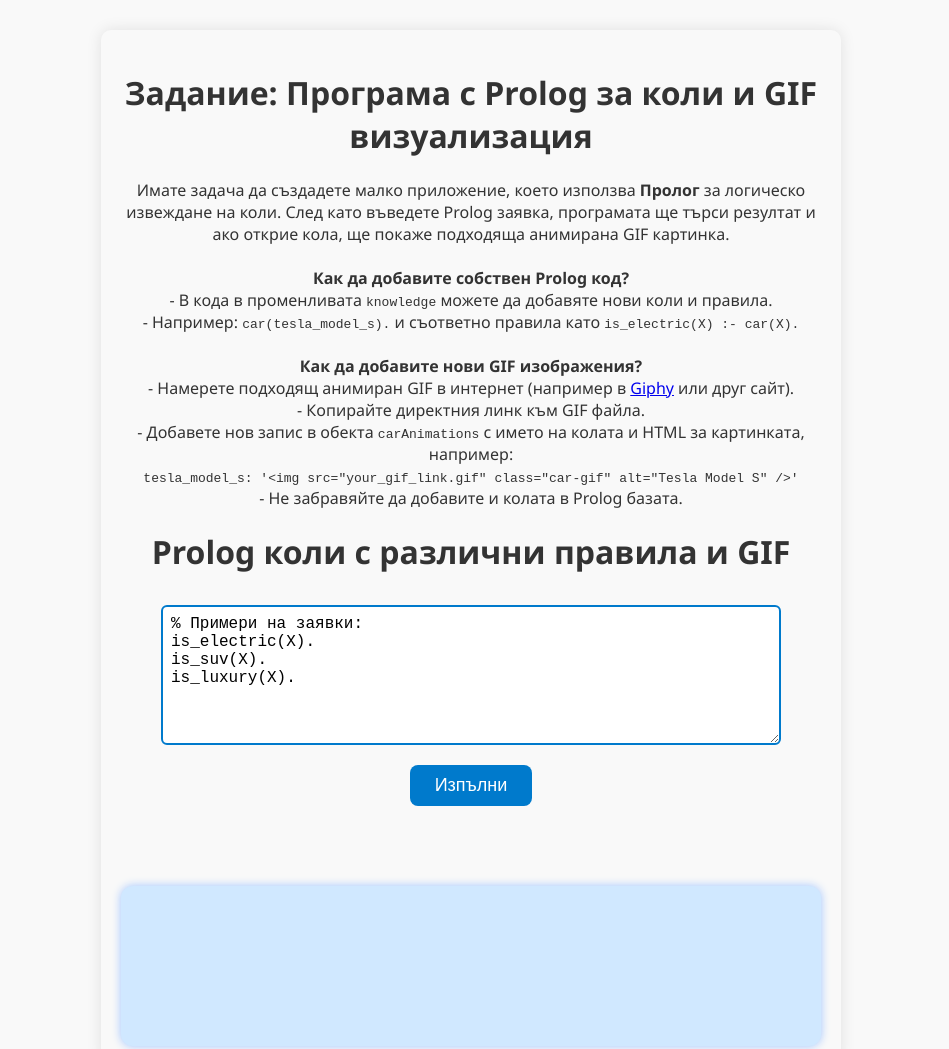
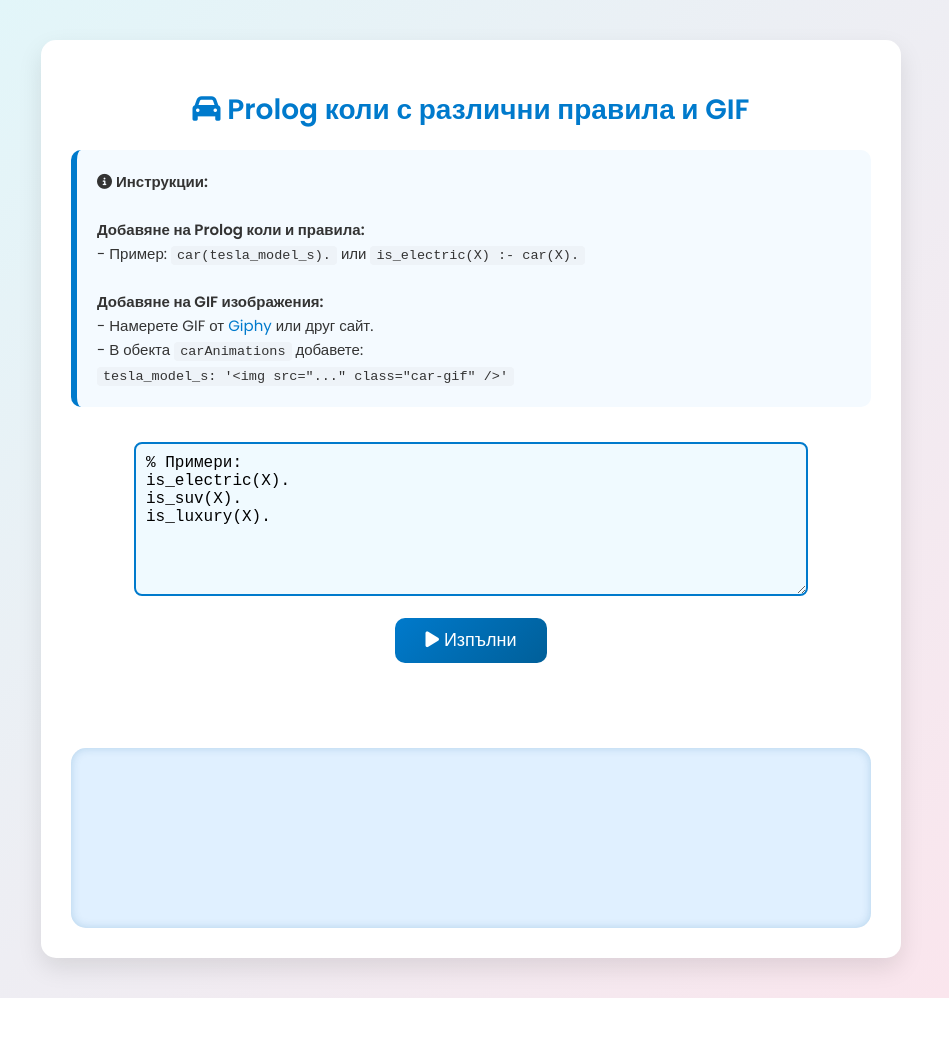
Before and after one commit to RedXMF/CarGif, a plain HTML site: page index.html in a window 1280 px wide. Shown: the top 1049 px of the page, without its empty margins (169-1118 px from the left). After the commit the page ends 998 px from the top, so only its background shows below. Drawn offline with Linux system fonts and the light colour scheme; a script that the page names is missing.

Commit message:
Update index.html

```diff
--- a/index.html
+++ b/index.html
@@ -4,105 +4,160 @@
   <meta charset="UTF-8" />
   <meta name="viewport" content="width=device-width, initial-scale=1" />
   <title>Prolog коли с различни правила и GIF</title>
+  <link href="https://fonts.googleapis.com/css2?family=Poppins:wght@400;600&display=swap" rel="stylesheet">
+  <link rel="stylesheet" href="https://cdnjs.cloudflare.com/ajax/libs/font-awesome/6.5.0/css/all.min.css">
+
   <style>
     body {
-      font-family: 'Segoe UI', Tahoma, Geneva, Verdana, sans-serif;
-      max-width: 700px;
-      margin: 30px auto;
-      background: #f9f9f9;
+      font-family: 'Poppins', sans-serif;
+      background: linear-gradient(135deg, #e0f7fa, #fce4ec);
+      margin: 0;
+      padding: 0;
+    }
+
+    .container {
+      max-width: 800px;
+      margin: 40px auto;
+      background: #ffffff;
+      padding: 30px;
+      border-radius: 15px;
+      box-shadow: 0 10px 25px rgba(0, 0, 0, 0.1);
+      text-align: center;
       color: #333;
+    }
+
+    h1 {
+      color: #007acc;
+      font-size: 28px;
+      animation: fadeIn 1s ease-in-out;
+    }
+
+    @keyframes fadeIn {
+      from { opacity: 0; transform: translateY(-10px); }
+      to { opacity: 1; transform: translateY(0); }
+    }
+
+    .instructions {
+      text-align: left;
+      background: #f4faff;
       padding: 20px;
-      box-shadow: 0 0 15px rgba(0,0,0,0.1);
+      border-left: 6px solid #007acc;
       border-radius: 10px;
-      text-align: center;
+      margin-bottom: 25px;
+      font-size: 15px;
+      line-height: 1.6;
     }
+
+    .instructions code {
+      background-color: #eef3f8;
+      padding: 2px 6px;
+      border-radius: 4px;
+      font-size: 90%;
+    }
+
+    .instructions a {
+      color: #007acc;
+      text-decoration: none;
+    }
+
+    .instructions a:hover {
+      text-decoration: underline;
+    }
+
     textarea {
       width: 90%;
-      max-width: 600px;
-      height: 120px;
-      font-family: monospace;
+      max-width: 650px;
+      height: 130px;
+      font-family: 'Courier New', monospace;
       font-size: 16px;
       margin-top: 10px;
-      border-radius: 6px;
+      border-radius: 8px;
       border: 2px solid #007acc;
-      padding: 8px;
-      resize: vertical;
+      padding: 10px;
+      background-color: #f0faff;
     }
+
     button {
       margin-top: 15px;
-      padding: 10px 25px;
+      padding: 12px 30px;
       font-size: 18px;
-      background-color: #007acc;
+      background: linear-gradient(135deg, #007acc, #005f99);
       border: none;
       color: white;
-      border-radius: 8px;
+      border-radius: 10px;
       cursor: pointer;
-      transition: background-color 0.3s ease;
+      transition: transform 0.2s ease, box-shadow 0.3s ease;
     }
+
     button:hover {
-      background-color: #005f99;
+      transform: scale(1.05);
+      box-shadow: 0 5px 15px rgba(0, 123, 204, 0.4);
     }
+
     #result {
-      margin-top: 20px;
+      margin-top: 25px;
       font-size: 18px;
-      min-height: 30px;
       font-weight: bold;
       color: #004a99;
+      min-height: 30px;
     }
+
     .car-container {
       margin-top: 30px;
-      min-height: 160px;
+      min-height: 180px;
       display: flex;
       justify-content: center;
       align-items: center;
-      background: #d0e8ff;
+      background: #e0f0ff;
+      border-radius: 15px;
+      box-shadow: inset 0 0 10px rgba(0, 94, 153, 0.2);
+    }
+
+    .car-gif {
+      max-width: 200px;
       border-radius: 12px;
-      box-shadow: 0 0 10px #a0c4ff;
+      box-shadow: 0 0 12px rgba(0, 95, 153, 0.4);
+      transition: transform 0.3s ease;
     }
-    .car-gif {
-      max-width: 180px;
-      border-radius: 12px;
-      box-shadow: 0 0 10px #005f99;
+
+    .car-gif:hover {
+      transform: scale(1.05);
     }
   </style>
 </head>
 <body>
-  <h1>Задание: Програма с Prolog за коли и GIF визуализация</h1>
+
+  <div class="container">
+    <h1><i class="fas fa-car"></i> Prolog коли с различни правила и GIF</h1>
 
     <p class="instructions">
-    Имате задача да създадете малко приложение, което използва <strong>Пролог</strong> за логическо извеждане на коли.
-    След като въведете Prolog заявка, програмата ще търси резултат и ако открие кола, ще покаже подходяща анимирана GIF картинка.
-    <br><br>
-    <strong>Как да добавите собствен Prolog код?</strong><br>
-    - В кода в променливата <code>knowledge</code> можете да добавяте нови коли и правила.<br>
-    - Например: <code>car(tesla_model_s).</code> и съответно правила като <code>is_electric(X) :- car(X).</code><br>
-    <br>
-    <strong>Как да добавите нови GIF изображения?</strong><br>
-    - Намерете подходящ анимиран GIF в интернет (например в <a href="https://giphy.com" target="_blank">Giphy</a> или друг сайт).<br>
-    - Копирайте директния линк към GIF файла.<br>
-    - Добавете нов запис в обекта <code>carAnimations</code> с името на колата и HTML за картинката, например:<br>
-    <code>tesla_model_s: '&lt;img src="your_gif_link.gif" class="car-gif" alt="Tesla Model S" /&gt;'</code><br>
-    - Не забравяйте да добавите и колата в Prolog базата.<br>
+      <i class="fas fa-info-circle"></i> <strong>Инструкции:</strong><br><br>
+      <strong>Добавяне на Prolog коли и правила:</strong><br>
+      - Пример: <code>car(tesla_model_s).</code> или <code>is_electric(X) :- car(X).</code><br><br>
+
+      <strong>Добавяне на GIF изображения:</strong><br>
+      - Намерете GIF от <a href="https://giphy.com" target="_blank">Giphy</a> или друг сайт.<br>
+      - В обекта <code>carAnimations</code> добавете:<br>
+      <code>tesla_model_s: '&lt;img src="..." class="car-gif" /&gt;'</code><br>
     </p>
 
-  <h1>Prolog коли с различни правила и GIF</h1>
-
     <textarea id="prolog-input">
-% Примери на заявки:
+% Примери:
 is_electric(X).
 is_suv(X).
 is_luxury(X).
     </textarea><br />
-  <button onclick="runProlog()">Изпълни</button>
+
+    <button onclick="runProlog()"><i class="fas fa-play"></i> Изпълни</button>
 
     <div id="result"></div>
     <div class="car-container" id="car-animation"></div>
+  </div>
 
   <script src="https://unpkg.com/tau-prolog"></script>
   <script>
     const session = pl.create();
 
-    // Разширена база знания с коли и правила
     const knowledge = `
       car(tesla_model_s).
       car(mercedes_g_wagon).
@@ -110,18 +165,14 @@ car(bmw_x5).
       car(ford_mustang).
       car(audi_a8).
 
-% Електрически коли
       electric(tesla_model_s).
 
-% SUV модели
       suv(mercedes_g_wagon).
       suv(bmw_x5).
 
-% Луксозни коли
       luxury(mercedes_g_wagon).
       luxury(audi_a8).
 
-% Правила
       is_electric(X) :- electric(X).
       is_suv(X) :- suv(X).
       is_luxury(X) :- luxury(X).
@@ -130,15 +181,15 @@ is_luxury(X) :- luxury(X).
     session.consult(knowledge);
 
     const carAnimations = {
-      tesla_model_s: '<img src="https://media1.giphy.com/media/v1.Y2lkPTc5MGI3NjExenF5cnRkdGwwZDBwMGo0MXl1OWNvNmozNWN1aXZoNWt3NDNhaWc1aiZlcD12MV9pbnRlcm5hbF9naWZfYnlfaWQmY3Q9Zw/RWZRMPbu3lc7m/giphy.gif" class="car-gif" alt="Tesla Model S" />',
-      mercedes_g_wagon: '<img src="https://media4.giphy.com/media/v1.Y2lkPTc5MGI3NjExdWFodmlobzBxZGswaHp2OWM2cTcybnJ2OXRnZnZ3cWZzdnFjeTUyMCZlcD12MV9pbnRlcm5hbF9naWZfYnlfaWQmY3Q9Zw/M2tWvvyYC0und2A7PA/giphy.gif" class="car-gif" alt="Mercedes G-Wagon" />',
-      bmw_x5: '<img src="https://media2.giphy.com/media/v1.Y2lkPTc5MGI3NjExam1kbjI2aXZvaW5ieXZtZ2s1aHdybnN4ZG0zZ2xkbjBtODdvbXAybyZlcD12MV9pbnRlcm5hbF9naWZfYnlfaWQmY3Q9Zw/6fRfCfE1PFvJAjqNCo/giphy.gif" class="car-gif" alt="BMW X5" />',
-      ford_mustang: '<img src="https://media1.giphy.com/media/v1.Y2lkPTc5MGI3NjExNHpmd2NpczN3dWVnYnp4cTZ5ZXpwcDZ1NGx1N2pvbTFtZnpxZjY3eiZlcD12MV9pbnRlcm5hbF9naWZfYnlfaWQmY3Q9Zw/LZ3vhyk0T1MVa/giphy.gif" class="car-gif" alt="Ford Mustang" />',
-      audi_a8: '<img src="https://media3.giphy.com/media/v1.Y2lkPTc5MGI3NjExN2tvaXlvZ2I5a254cGpvYjMxb3g2b2t3YTM0dXU0bmZ5czEyemRhYSZlcD12MV9pbnRlcm5hbF9naWZfYnlfaWQmY3Q9Zw/YOpL4uCbRX4BCpMs34/giphy.gif" class="car-gif" alt="Audi A8" />'
+      tesla_model_s: '<img src="https://media1.giphy.com/media/RWZRMPbu3lc7m/giphy.gif" class="car-gif" alt="Tesla Model S" />',
+      mercedes_g_wagon: '<img src="https://media4.giphy.com/media/M2tWvvyYC0und2A7PA/giphy.gif" class="car-gif" alt="Mercedes G-Wagon" />',
+      bmw_x5: '<img src="https://media2.giphy.com/media/6fRfCfE1PFvJAjqNCo/giphy.gif" class="car-gif" alt="BMW X5" />',
+      ford_mustang: '<img src="https://media1.giphy.com/media/LZ3vhyk0T1MVa/giphy.gif" class="car-gif" alt="Ford Mustang" />',
+      audi_a8: '<img src="https://media3.giphy.com/media/YOpL4uCbRX4BCpMs34/giphy.gif" class="car-gif" alt="Audi A8" />'
     };
 
     function runProlog() {
-      const input = document.getElementById("prolog-input").value;
+      const input = document.getElementById("prolog-input").value.trim();
       const resultDiv = document.getElementById("result");
       const animDiv = document.getElementById("car-animation");
 
@@ -147,7 +198,7 @@ is_luxury(X) :- luxury(X).
 
       session.query(input);
       session.answers(answer => {
-        if(answer === false) {
+        if (answer === false) {
           resultDiv.innerHTML += `<p>Няма повече резултати.</p>`;
           return;
         }
@@ -161,11 +212,7 @@ is_luxury(X) :- luxury(X).
         const match = str.match(/X = (\w+)/);
         if (match) {
           const car = match[1];
-          if (carAnimations[car]) {
-            animDiv.innerHTML = carAnimations[car];
-          } else {
-            animDiv.innerHTML = "<p>Няма GIF за тази кола.</p>";
-          }
+          animDiv.innerHTML = carAnimations[car] || "<p>Няма GIF за тази кола.</p>";
         }
       });
     }
```
Lines whose indentation alone changed are shown as unchanged.
